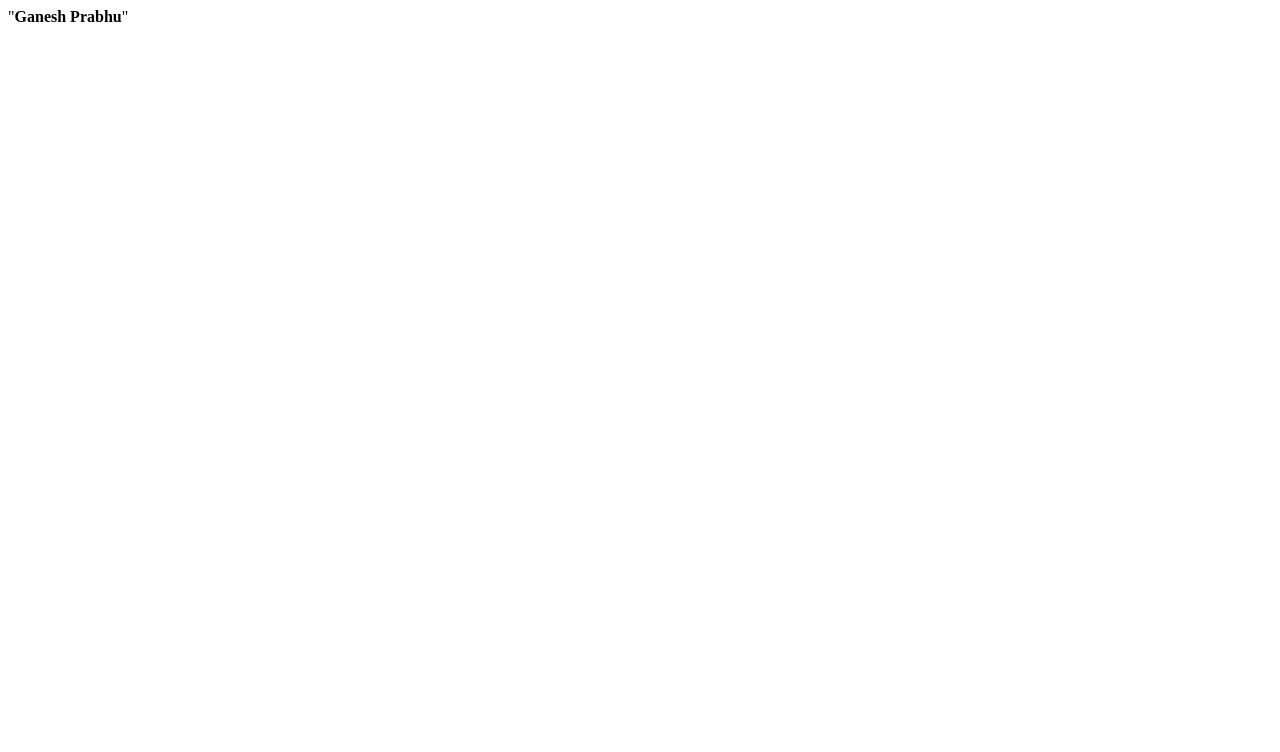
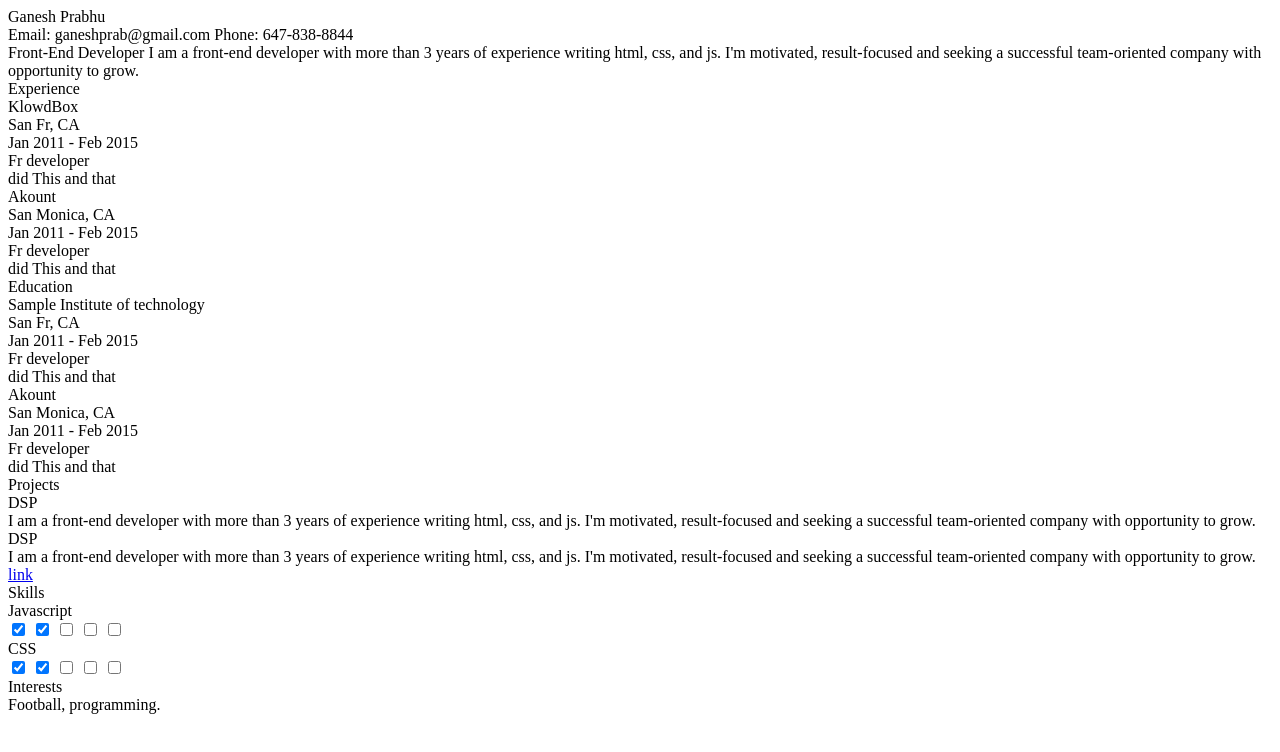
Before and after one commit to ganeshprab/ganeshprab.github.io, a plain HTML site: page index.html in a window 1280 px wide. Drawn offline with Linux system fonts and the light colour scheme.

Commit message:
Initial Commit

```diff
--- a/index.html
+++ b/index.html
@@ -1 +1,157 @@
-"<b>Ganesh Prabhu</b>"
+<link href='https://fonts.googleapis.com/css?family=Lato:400,300,700' rel='stylesheet' type='text/css'>
+
+<div class="container">
+  <div class="header">
+    <div class="full-name">
+      <span class="first-name">Ganesh</span>
+      <span class="last-name">Prabhu</span>
+    </div>
+    <div class="contact-info">
+      <span class="email">Email: </span>
+      <span class="email-val">ganeshprab@gmail.com</span>
+      <span class="separator"></span>
+      <span class="phone">Phone: </span>
+      <span class="phone-val">647-838-8844</span>
+    </div>
+
+    <div class="about">
+      <span class="position">Front-End Developer </span>
+      <span class="desc">
+        I am a front-end developer with more than 3 years of experience writing html, css, and js. I'm motivated, result-focused and seeking a successful team-oriented company with opportunity to grow.
+      </span>
+    </div>
+  </div>
+   <div class="details">
+    <div class="section">
+      <div class="section__title">Experience</div>
+      <div class="section__list">
+        <div class="section__list-item">
+          <div class="left">
+            <div class="name">KlowdBox</div>
+            <div class="addr">San Fr, CA</div>
+            <div class="duration">Jan 2011 - Feb 2015</div>
+          </div>
+          <div class="right">
+            <div class="name">Fr developer</div>
+            <div class="desc">did This and that</div>
+          </div>
+        </div>
+                <div class="section__list-item">
+          <div class="left">
+            <div class="name">Akount</div>
+            <div class="addr">San Monica, CA</div>
+            <div class="duration">Jan 2011 - Feb 2015</div>
+          </div>
+          <div class="right">
+            <div class="name">Fr developer</div>
+            <div class="desc">did This and that</div>
+          </div>
+        </div>
+
+      </div>
+    </div>
+    <div class="section">
+      <div class="section__title">Education</div>
+      <div class="section__list">
+        <div class="section__list-item">
+          <div class="left">
+            <div class="name">Sample Institute of technology</div>
+            <div class="addr">San Fr, CA</div>
+            <div class="duration">Jan 2011 - Feb 2015</div>
+          </div>
+          <div class="right">
+            <div class="name">Fr developer</div>
+            <div class="desc">did This and that</div>
+          </div>
+        </div>
+        <div class="section__list-item">
+          <div class="left">
+            <div class="name">Akount</div>
+            <div class="addr">San Monica, CA</div>
+            <div class="duration">Jan 2011 - Feb 2015</div>
+          </div>
+          <div class="right">
+            <div class="name">Fr developer</div>
+            <div class="desc">did This and that</div>
+          </div>
+        </div>
+
+      </div>
+
+  </div>
+     <div class="section">
+      <div class="section__title">Projects</div>
+       <div class="section__list">
+         <div class="section__list-item">
+           <div class="name">DSP</div>
+           <div class="text">I am a front-end developer with more than 3 years of experience writing html, css, and js. I'm motivated, result-focused and seeking a successful team-oriented company with opportunity to grow.</div>
+         </div>
+
+         <div class="section__list-item">
+                    <div class="name">DSP</div>
+           <div class="text">I am a front-end developer with more than 3 years of experience writing html, css, and js. I'm motivated, result-focused and seeking a successful team-oriented company with opportunity to grow. <a href="/login">link</a>
+           </div>
+         </div>
+       </div>
+    </div>
+     <div class="section">
+       <div class="section__title">Skills</div>
+       <div class="skills">
+         <div class="skills__item">
+           <div class="left"><div class="name">
+             Javascript
+             </div></div>
+           <div class="right">
+                          <input  id="ck1" type="checkbox" checked/>
+
+             <label for="ck1"></label>
+                          <input id="ck2" type="checkbox" checked/>
+
+              <label for="ck2"></label>
+                         <input id="ck3" type="checkbox" />
+
+              <label for="ck3"></label>
+                           <input id="ck4" type="checkbox" />
+            <label for="ck4"></label>
+                          <input id="ck5" type="checkbox" />
+              <label for="ck5"></label>
+
+           </div>
+         </div>
+
+       </div>
+       <div class="skills__item">
+           <div class="left"><div class="name">
+             CSS</div></div>
+           <div class="right">
+                          <input  id="ck1" type="checkbox" checked/>
+
+             <label for="ck1"></label>
+                          <input id="ck2" type="checkbox" checked/>
+
+              <label for="ck2"></label>
+                         <input id="ck3" type="checkbox" />
+
+              <label for="ck3"></label>
+                           <input id="ck4" type="checkbox" />
+            <label for="ck4"></label>
+                          <input id="ck5" type="checkbox" />
+              <label for="ck5"></label>
+
+           </div>
+         </div>
+
+       </div>
+     <div class="section">
+     <div class="section__title">
+       Interests
+       </div>
+       <div class="section__list">
+         <div class="section__list-item">
+                  Football, programming.
+          </div>
+       </div>
+     </div>
+     </div>
+  </div>
+</div>
```
